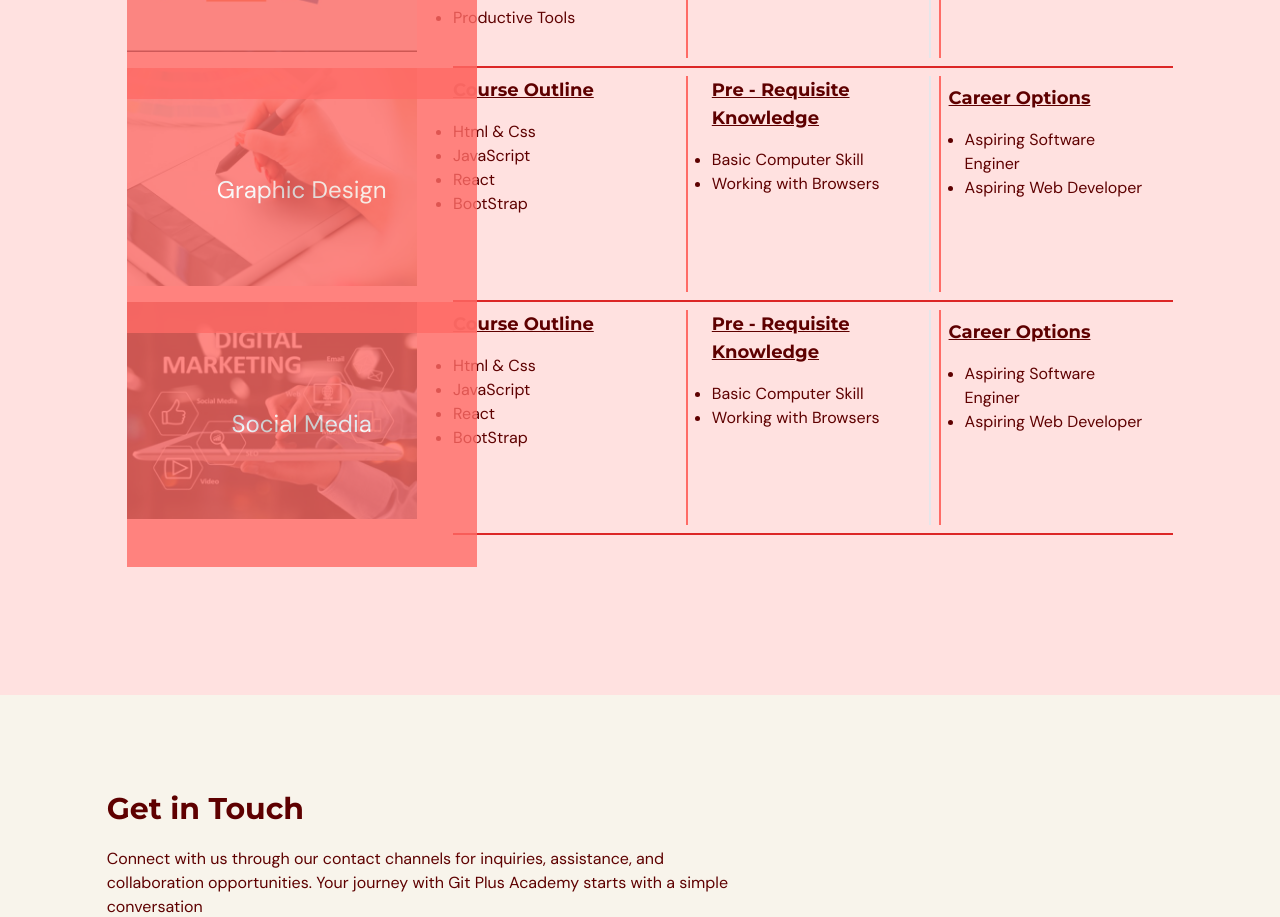
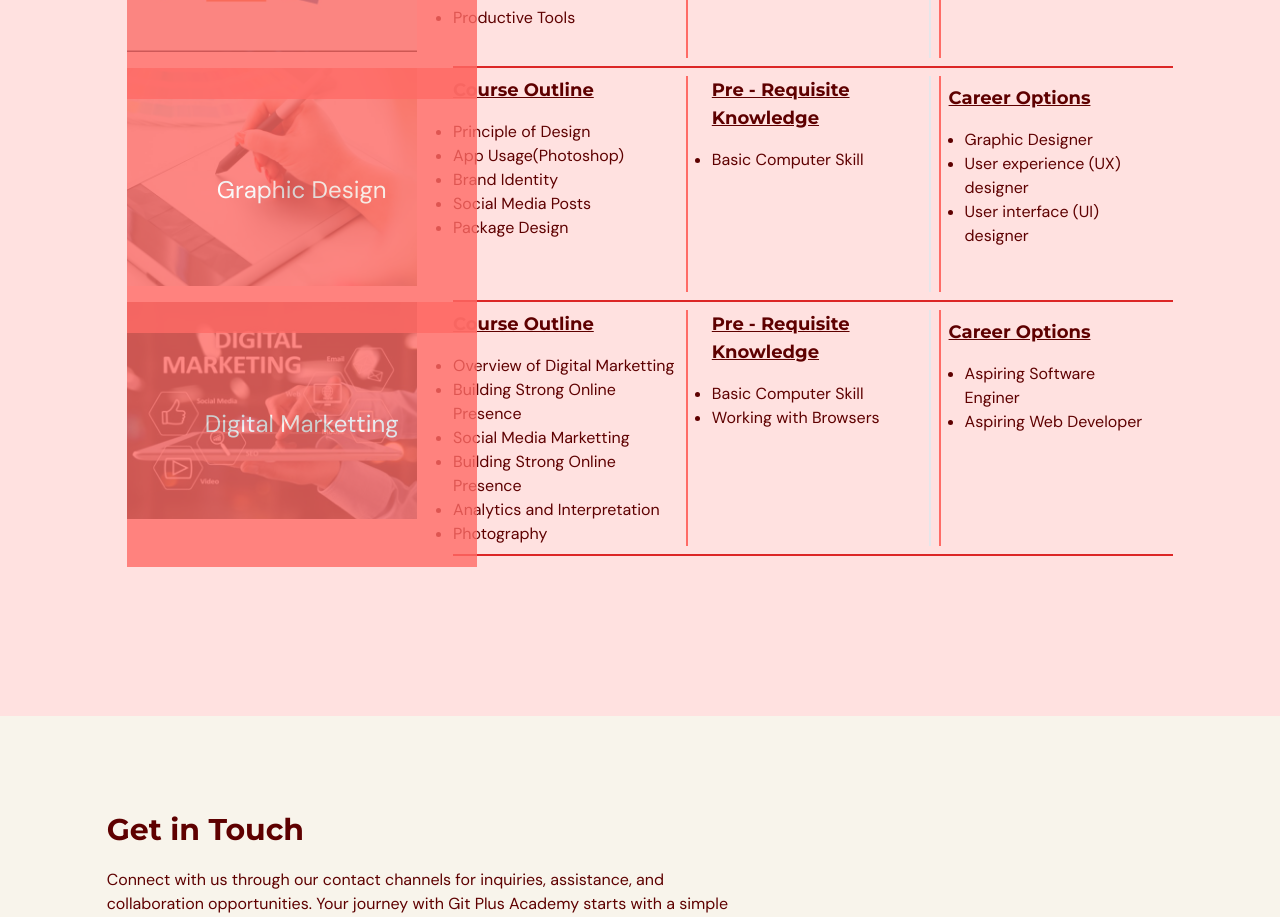
Before and after one commit to AtmosDerrick/Git-plus-academy, a React (Vite) app: page / in a window 1280 px wide. Shown: the part 3640-4557 px from the top of the page. Built offline with nearby package versions, Linux system fonts and the light colour scheme.

Commit message:
graphic design details

```diff
--- a/src/scenes/ourClasses/index.tsx
+++ b/src/scenes/ourClasses/index.tsx
@@ -60,15 +60,32 @@ const classes: Array<ClassType> = [
   {
     name: "Graphic Design",
     image: image5,
-    courseOutlined: ["Html & Css", "JavaScript", "React", "BootStrap"],
-    preRequisite: ["Basic Computer Skill", "Working with Browsers"],
-    career: ["Aspiring Software Enginer", "Aspiring Web Developer"],
+    courseOutlined: [
+      "Principle of Design",
+      "App Usage(Photoshop)",
+      "Brand Identity",
+      "Social Media Posts",
+      "Package Design",
+    ],
+    preRequisite: ["Basic Computer Skill"],
+    career: [
+      "Graphic Designer",
+      "User experience (UX) designer",
+      "User interface (UI) designer",
+    ],
   },
   {
-    name: "Social Media",
+    name: "Digital Marketting",
 
     image: image6,
-    courseOutlined: ["Html & Css", "JavaScript", "React", "BootStrap"],
+    courseOutlined: [
+      "Overview of Digital Marketting",
+      "Building Strong Online Presence",
+      "Social Media Marketting",
+      "Building Strong Online Presence",
+      "Analytics and Interpretation",
+      "Photography",
+    ],
     preRequisite: ["Basic Computer Skill", "Working with Browsers"],
     career: ["Aspiring Software Enginer", "Aspiring Web Developer"],
   },
```
